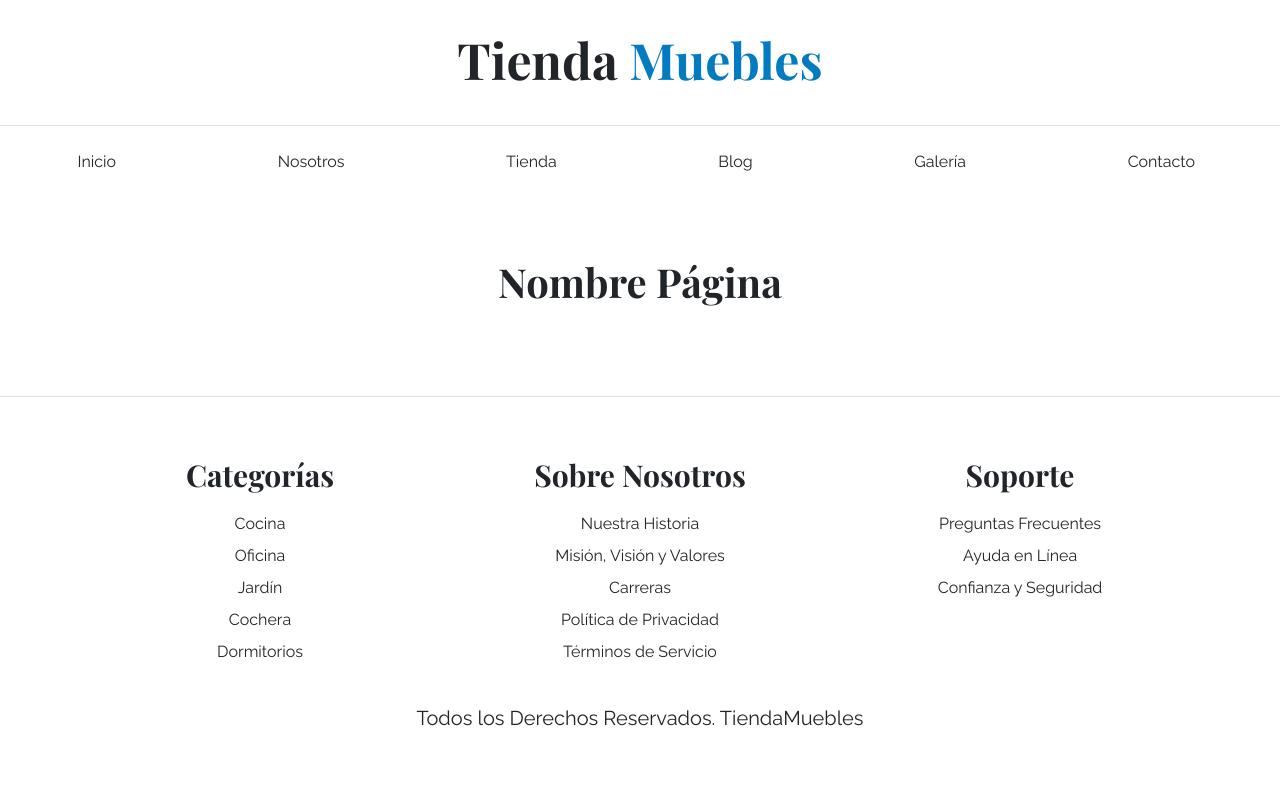
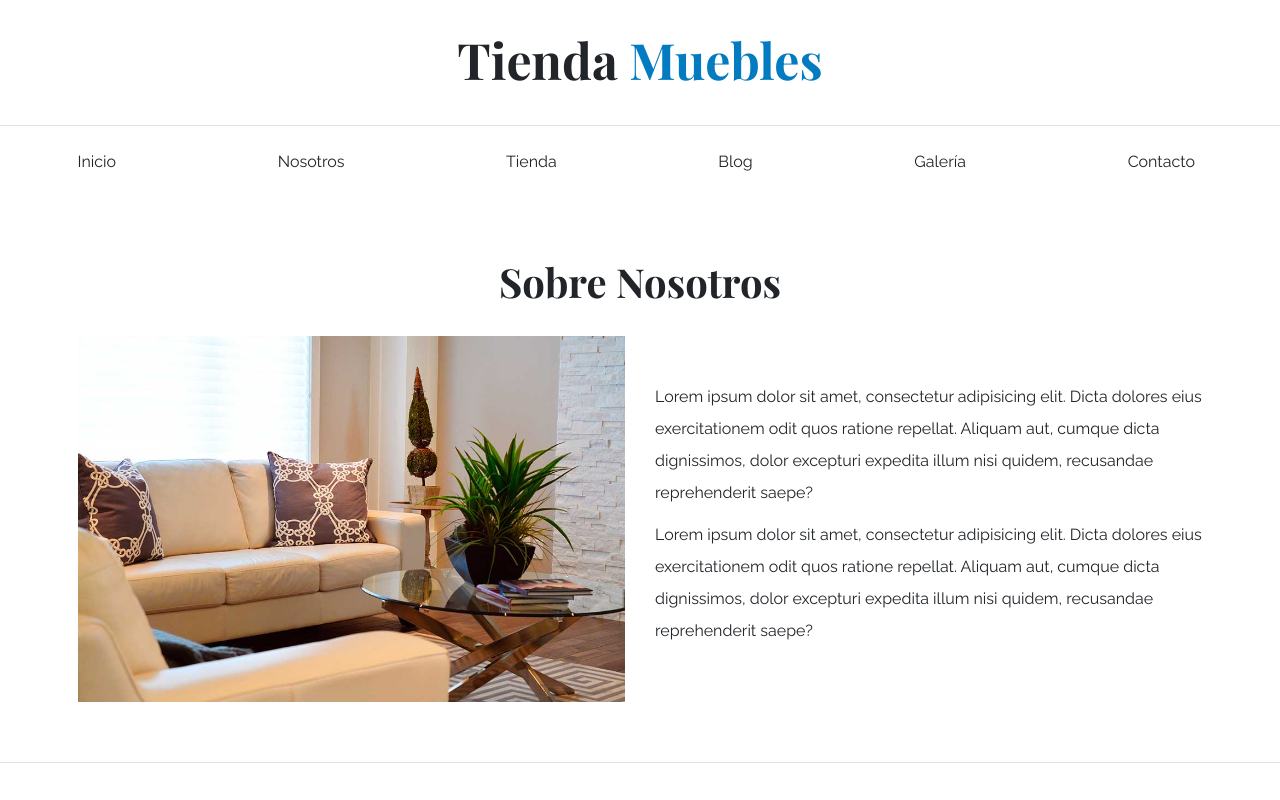
Before and after one commit to Chivan9406/tienda-muebles-bs5, a plain HTML site: page nosotros.html in a window 1280 px wide. Shown: the top 800 px of the page. Drawn offline with nearby package versions, Linux system fonts and the light colour scheme.

Commit message:
nosotros

```diff
--- a/nosotros.html
+++ b/nosotros.html
@@ -40,8 +40,22 @@
 </div>
 
 <main class="container-xl py-5">
-    <h2 class="text-center my-5">Nombre Página</h2>
+    <h2 class="text-center my-5">Sobre Nosotros</h2>
 
+    <div class="row align-items-center g-5">
+        <div class="col-md-6">
+            <img src="img/nosotros.jpg" alt="imagen nosotros" class="img-fluid">
+        </div>
+
+        <div class="col-md-6">
+            <p>Lorem ipsum dolor sit amet, consectetur adipisicing elit. Dicta dolores eius exercitationem odit quos
+                ratione repellat. Aliquam aut, cumque dicta dignissimos, dolor excepturi expedita illum nisi quidem,
+                recusandae reprehenderit saepe?</p>
+            <p>Lorem ipsum dolor sit amet, consectetur adipisicing elit. Dicta dolores eius exercitationem odit quos
+                ratione repellat. Aliquam aut, cumque dicta dignissimos, dolor excepturi expedita illum nisi quidem,
+                recusandae reprehenderit saepe?</p>
+        </div>
+    </div>
 </main>
 
 <footer class="mt-5 pt-5 border-top">
```
